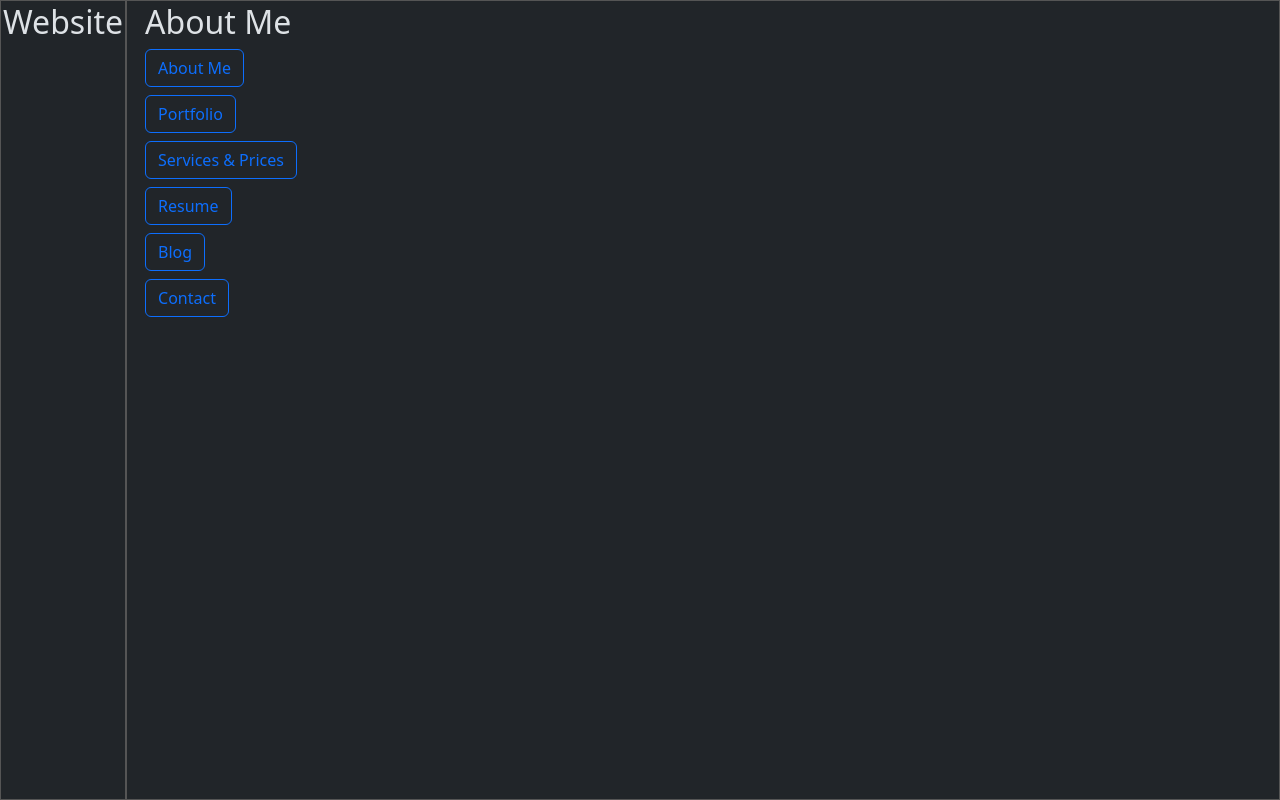
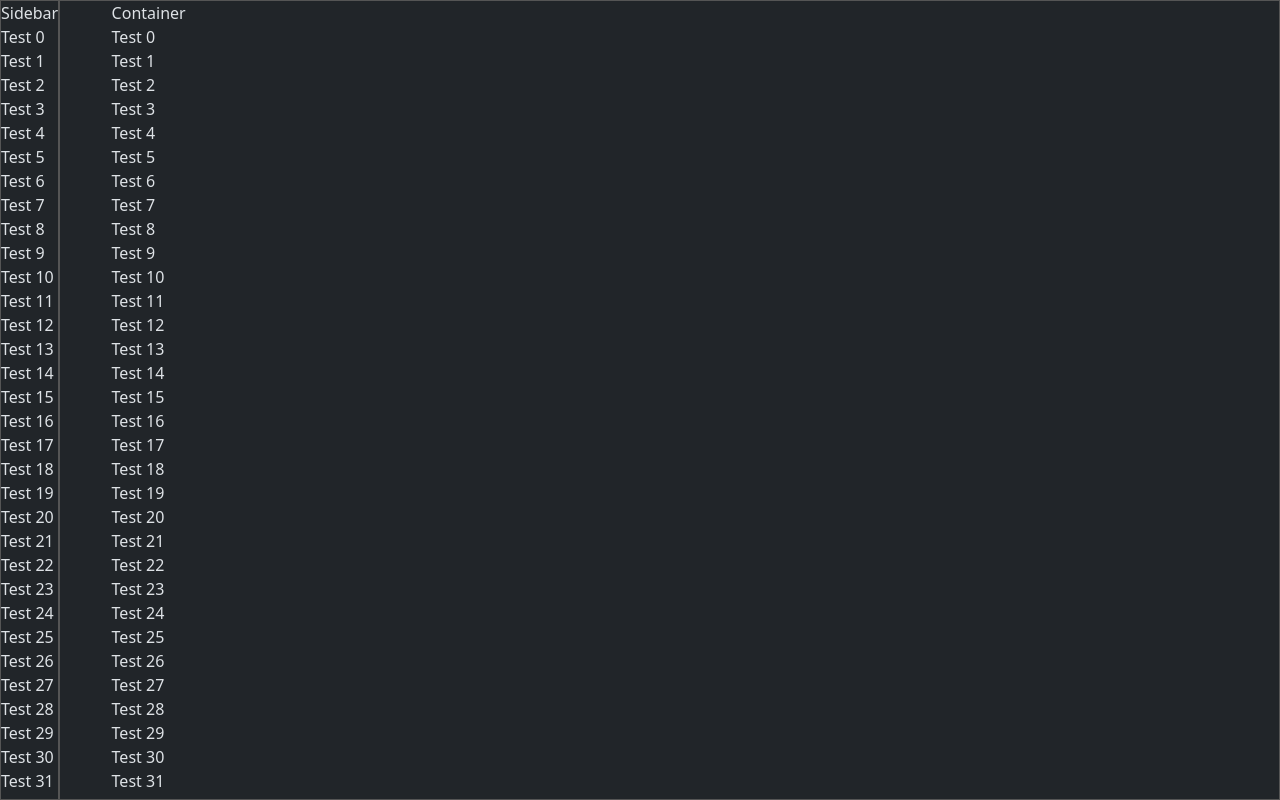
Before and after one commit to mineot/website, a React (Vite) app: page / in a window 1280 px wide. Built offline with nearby package versions, Linux system fonts and the light colour scheme.

Commit message:
alpha/react - correção do layout

```diff
--- a/src/app/app.components/index.tsx
+++ /dev/null
@@ -1,33 +0,0 @@
-import { Route } from "react-router-dom";
-import { useTranslation } from "react-i18next";
-
-const routes = [
-  { key: 1, to: "/", text: "menu.about_me" },
-  { key: 2, to: "/portfolio", text: "menu.portfolio" },
-  { key: 3, to: "/service_pricing", text: "menu.services_prices" },
-  { key: 4, to: "/resume", text: "menu.resume" },
-  { key: 5, to: "/blog", text: "menu.blog" },
-  { key: 6, to: "/contact", text: "menu.contact" },
-];
-
-function routeAnchors() {
-  const { t } = useTranslation();
-
-  return routes.map((item: any) => (
-    <Route key={item.key} path={item.to} element={<h2>{t(item.text)}</h2>} />
-  ));
-}
-
-function links() {
-  const { t } = useTranslation();
-
-  return routes.map((item: any) => (
-    <div key={item.key} className="mb-2">
-      <a href={item.to} className="btn btn-outline-primary">
-        <span>{t(item.text)}</span>
-      </a>
-    </div>
-  ));
-}
-
-export { links, routeAnchors };
--- a/src/app/app.scss
+++ b/src/app/app.scss
@@ -16,13 +16,12 @@ $border-color: #555;
 @mixin header {
   @include border;
   flex: 0;
-  padding: 2px;
 }
 
 @mixin body {
   @include border;
+  overflow-y: auto;
   flex: 1;
-  padding: 2px;
 }
 
 // SMALL
@@ -64,6 +63,9 @@ $border-color: #555;
 
       .sidebar {
         display: block;
+        overflow-y: auto;
+        overflow-x: hidden;
+        height: 100%;
       }
     }
 
--- a/src/app/app.tsx
+++ b/src/app/app.tsx
@@ -1,26 +1,21 @@
-import { BrowserRouter, Routes } from "react-router-dom";
-import { links, routeAnchors } from "./app.components";
-import { TopBar, Sidebar } from "./app.widgets";
 import "./app.scss";
+// import { BrowserRouter, Routes } from "react-router-dom";
+// import { links, routeAnchors } from "./app.components";
 
 export default function App() {
+  const tests = [];
+  for (let i = 0; i < 100; i++) {
+    tests.push(<div key={i}>Test {i}</div>);
+  }
+
   return (
     <div className="app">
       <div className="header">
-        <div className="topbar">
-          <TopBar />
-        </div>
-        <div className="sidebar">
-          <Sidebar />
-        </div>
+        <div className="topbar">Topbar</div>
+        <div className="sidebar">Sidebar {tests} </div>
       </div>
       <div className="body">
-        <div className="container">
-          <BrowserRouter>
-            <Routes>{routeAnchors()}</Routes>
-          </BrowserRouter>
-          <div>{links()}</div>
-        </div>
+        <div className="container">Container {tests}</div>
       </div>
     </div>
   );
--- a/src/app/app.widgets/index.ts
+++ /dev/null
@@ -1,4 +0,0 @@
-import { TopBar } from "./topbar";
-import { Sidebar } from "./sidebar";
-
-export { TopBar, Sidebar };
--- a/src/app/app.widgets/sidebar.tsx
+++ /dev/null
@@ -1,7 +0,0 @@
-import { useTranslation } from "react-i18next";
-
-export function Sidebar() {
-  const { t } = useTranslation();
-
-  return <h2>{t("app.title")}</h2>;
-}
--- a/src/app/app.widgets/topbar.tsx
+++ /dev/null
@@ -1,7 +0,0 @@
-import { useTranslation } from "react-i18next";
-
-export function TopBar() {
-  const { t } = useTranslation();
-
-  return <h2>{t("app.title")}</h2>;
-}
```
